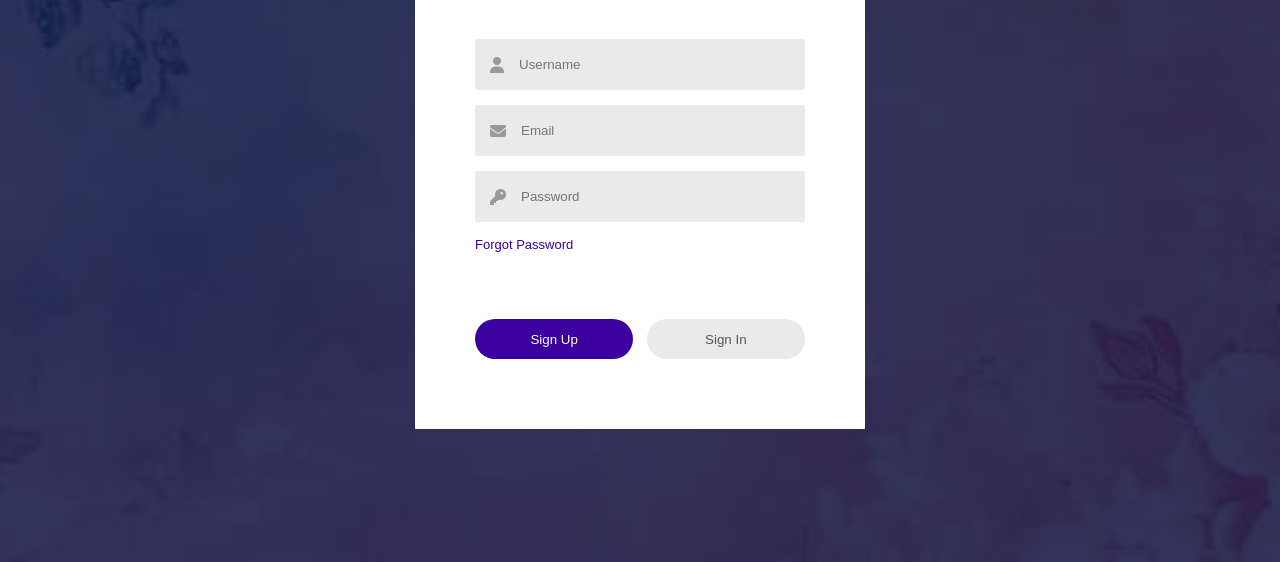
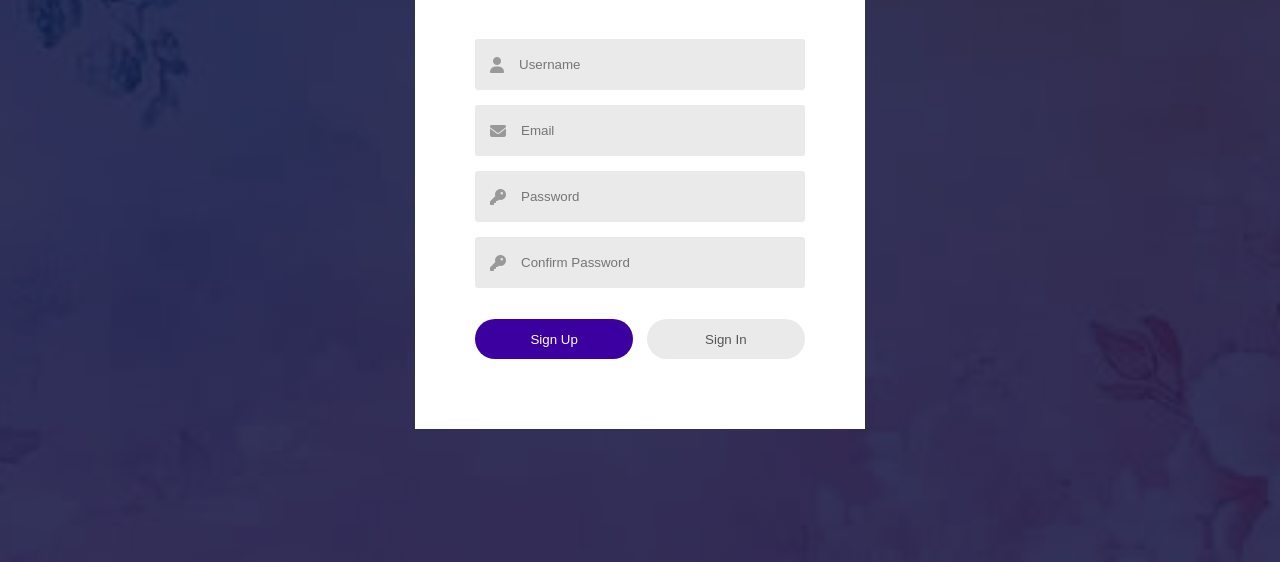
Before and after one commit to MorpheusTheOne-Cookie/Dragon-Queue, a plain HTML site: page index.html in a window 1280 px wide. Both pictures are taken after a click on the button "Sign Up". Shown: the part 238-800 px from the top of the page. Drawn offline with Linux system fonts and the light colour scheme.

Commit message:
Login/SignIn BackBone

```diff
--- a/index.html
+++ b/index.html
@@ -28,7 +28,13 @@
                         <i class="fa-solid fa-key"></i>
                         <input type="password" name="password" placeholder="Password" required>
                     </div>
-                    <p><a href="#">Forgot Password</a></p>
+
+                    <div class="input-field" id = "confirm-password-field">
+                        <i class="fa-solid fa-key"></i>
+                        <input type="password" name="confirm-password" placeholder="Confirm Password" required>
+                    </div>
+
+                    <p id="ForgotPassword"><a href="#">Forgot Password</a></p>
 
                 </div>
 
@@ -44,12 +50,16 @@
 let signUpBtn = document.getElementById("sign-up-btn");
 let signInBtn = document.getElementById("sign-in-btn");
 let usernameField = document.getElementById("username-field");
+let confirmPasswordField = document.getElementById("confirm-password-field");
 let title = document.getElementById("title");
+let forgotPassword = document.getElementById("ForgotPassword");
 
 
 
 signInBtn.onclick = function() {
     usernameField.style.maxHeight = "0";
+    confirmPasswordField.style.maxHeight = "0";
+    forgotPassword.style.display = "block";
     title.innerHTML = "Sign In";
     signUpBtn.classList.add("disable");
     signInBtn.classList.remove("disable");
@@ -57,6 +67,8 @@ signInBtn.onclick = function() {
 
 signUpBtn.onclick = function() {
     usernameField.style.maxHeight = "65px";
+    confirmPasswordField.style.maxHeight = "65px";
+    forgotPassword.style.display = "none";
     title.innerHTML = "Sign Up";
     signUpBtn.classList.remove("disable");
     signInBtn.classList.add("disable");
```
